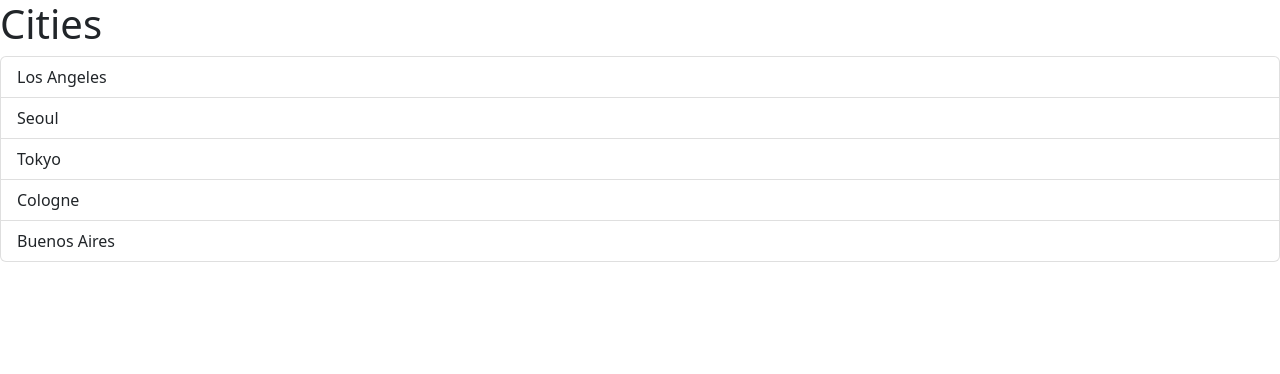
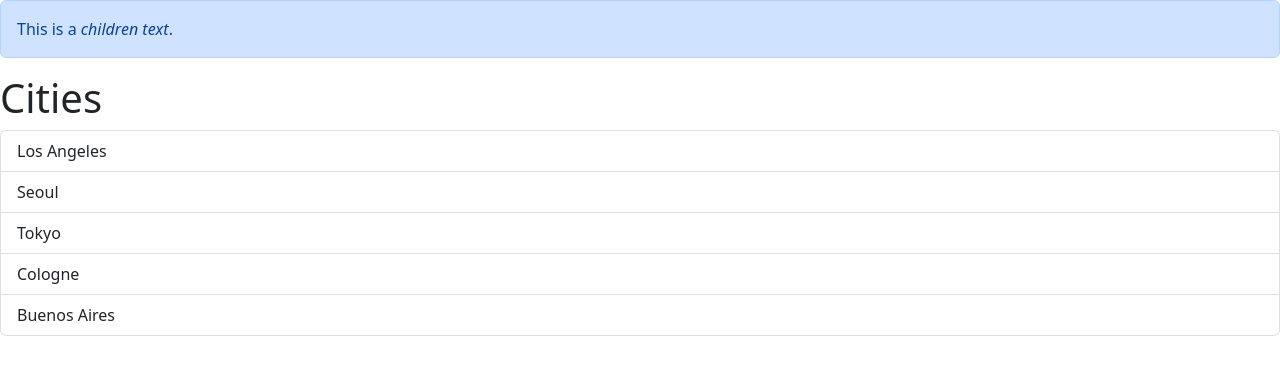
Before and after one commit to uxmoon/react-app-18, a React (Vite) app: page / in a window 1280 px wide. Shown: the top 374 px of the page. Built offline with nearby package versions, Linux system fonts and the light colour scheme.

Commit message:
Add alert comp

```diff
--- a/src/App.tsx
+++ b/src/App.tsx
@@ -1,4 +1,5 @@
 import ListGroup from './components/ListGroup'
+import Alert from './components/Alert'
 function App() {
   let items = ['Los Angeles', 'Seoul', 'Tokyo', 'Cologne', 'Buenos Aires']
 
@@ -8,6 +9,9 @@ function App() {
 
   return (
     <div>
+      <Alert>
+        This is a <em>children text</em>.
+      </Alert>
       <ListGroup
         items={items}
         heading='Cities'
```
